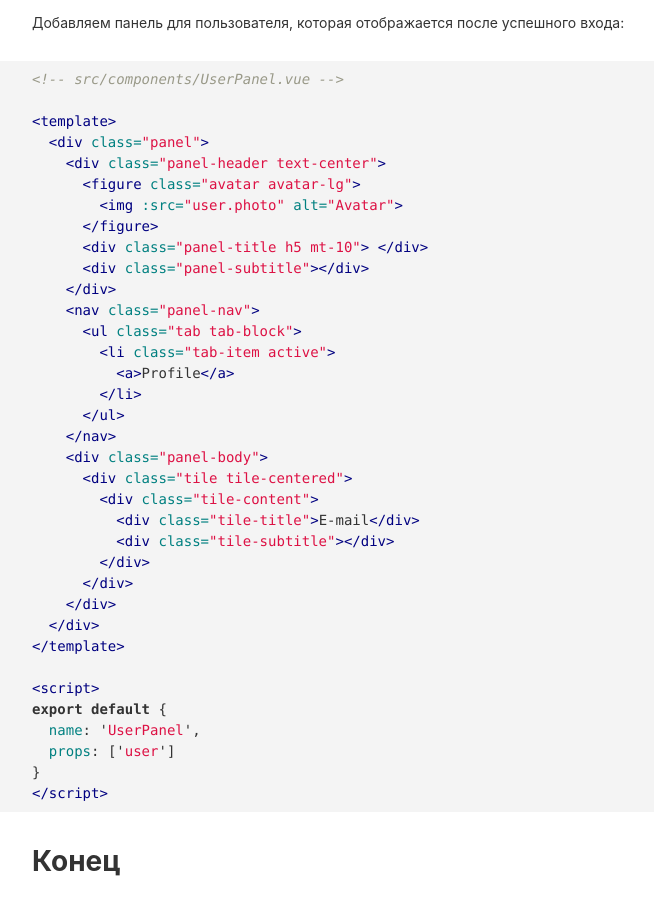
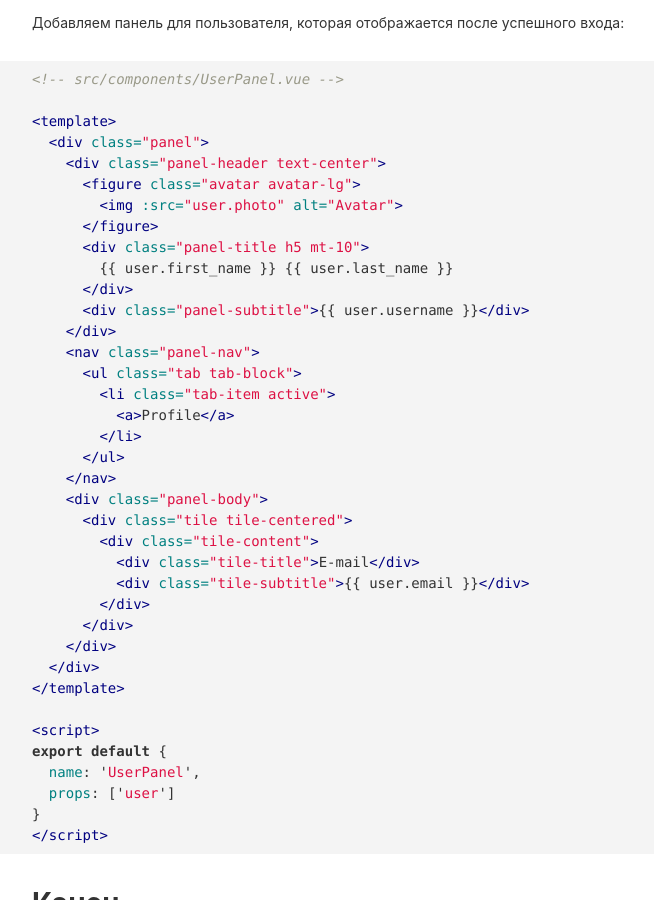
Before and after one commit to apirobot/apirobot.github.io, a Jekyll site: the page built from _posts/2018-03-09-django-vue-google-auth.md, in a window 1280 px wide and 900 px high, scrolled down 17132 px. Shown: the whole window, without its empty margins (289-943 px from the left). Built offline with Jekyll 4.4.1, drawn with Linux system fonts in a browser that asks for light colours; nearby versions of some CDN libraries; comment, search, counter and statistics services are not loaded.

Commit message:
Fix django vue google auth article

```diff
--- a/_posts/2018-03-09-django-vue-google-auth.md
+++ b/_posts/2018-03-09-django-vue-google-auth.md
@@ -504,8 +504,10 @@ export default {
       <figure class="avatar avatar-lg">
         <img :src="user.photo" alt="Avatar">
       </figure>
-      <div class="panel-title h5 mt-10">{{ user.first_name }} {{ user.last_name }}</div>
-      <div class="panel-subtitle">{{ user.username }}</div>
+      <div class="panel-title h5 mt-10">
+        {% raw %}{{ user.first_name }} {{ user.last_name }}{% endraw %}
+      </div>
+      <div class="panel-subtitle">{% raw %}{{ user.username }}{% endraw %}</div>
     </div>
     <nav class="panel-nav">
       <ul class="tab tab-block">
@@ -518,7 +520,7 @@ export default {
       <div class="tile tile-centered">
         <div class="tile-content">
           <div class="tile-title">E-mail</div>
-          <div class="tile-subtitle">{{ user.email }}</div>
+          <div class="tile-subtitle">{% raw %}{{ user.email }}{% endraw %}</div>
         </div>
       </div>
     </div>
```
